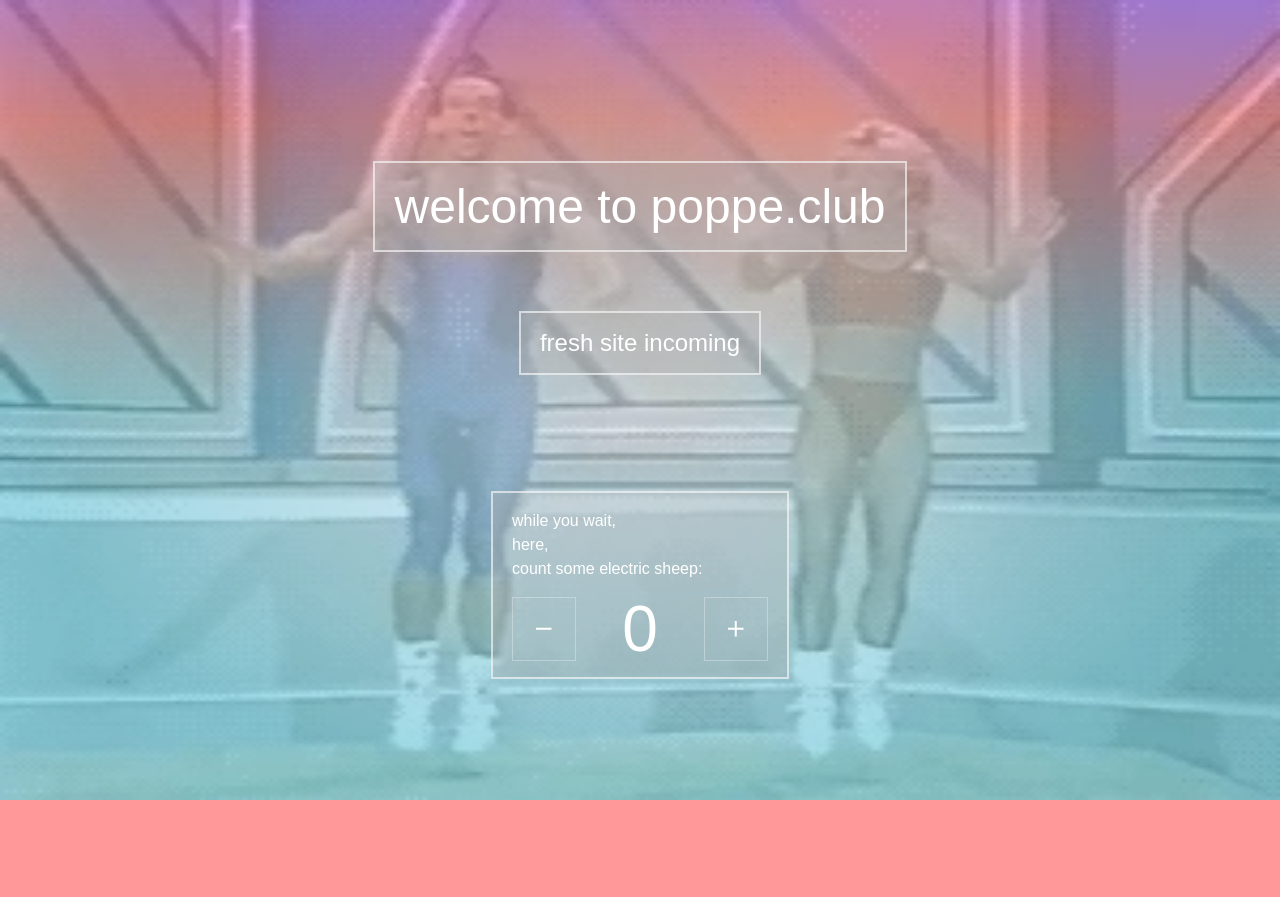
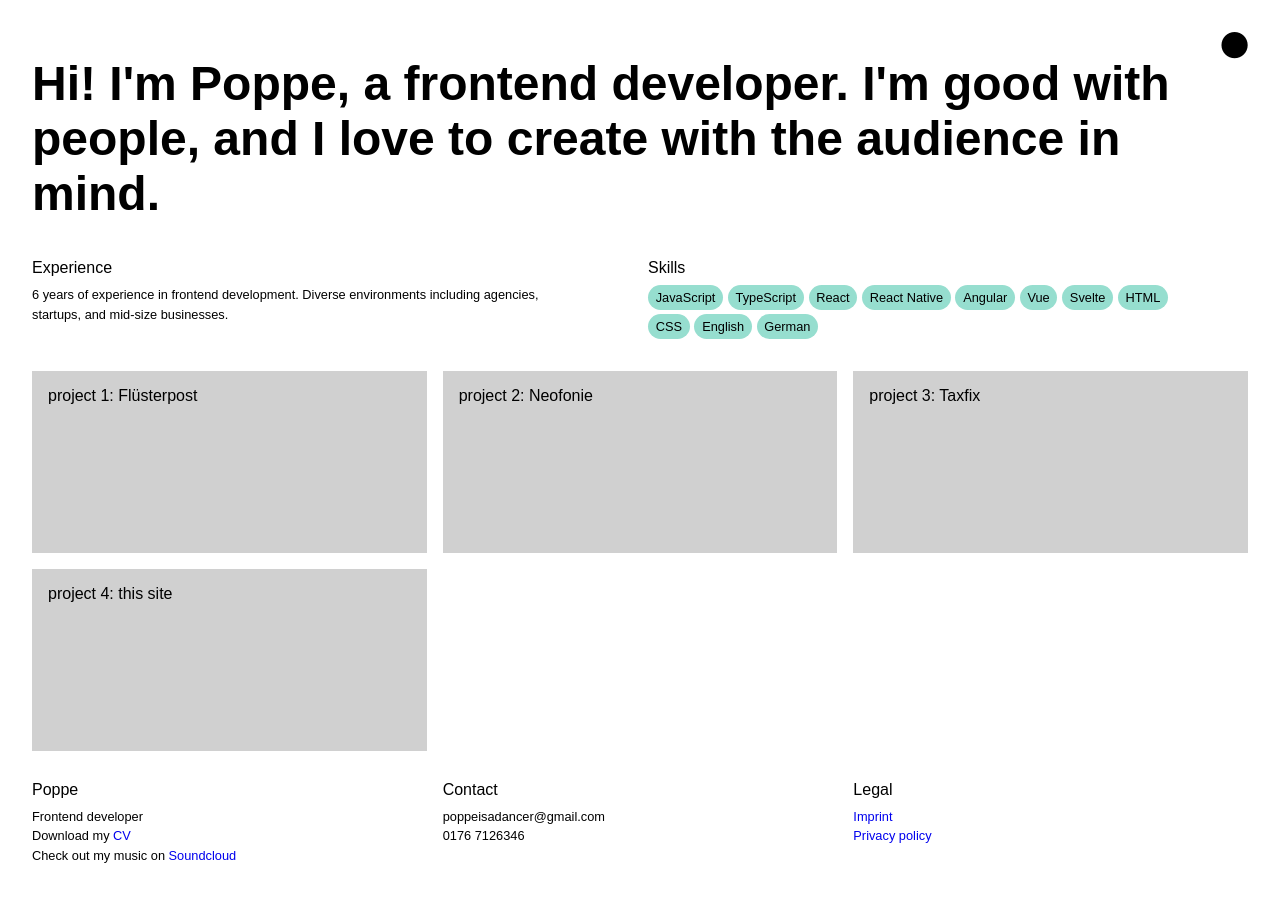
Before and after one commit to djpo/poppe-club, a SvelteKit app: page / in a window 1280 px wide. Before the commit the page ends 800 px from the top, so only its background shows below. Built offline with nearby package versions, Linux system fonts and the light colour scheme.

Commit message:
add Home page: content, layout, theming

```diff
--- a/src/global.css
+++ b/src/global.css
@@ -5,67 +5,92 @@
     Roboto, Oxygen, Ubuntu, Cantarell, "Open Sans", "Helvetica Neue", sans-serif;
   --font-body-1: "DM Sans Variable";
   --font-mono: monospace;
-  --color-bg-0: rgb(214, 142, 241);
-  --color-bg-1: rgb(255, 153, 153);
-  --color-bg-2: rgb(100, 216, 228);
-  --color-bg-translucent: rgba(255, 153, 153, 0.5);
-  --color-theme-1: white;
-  --color-theme-2: fuchsia;
-  --color-text: rgba(255, 255, 255, 1);
-  --gray-box-background: rgba(175, 175, 175, 0.35);
-  --gray-box-border: rgba(255, 255, 255, 0.6);
-  --column-width: 42rem;
-  --column-margin-top: 4rem;
+
+  --color-white: rgb(255, 255, 255);
+  --color-black: rgb(0, 0, 0);
+  --color-lightblack: rgb(43, 43, 43);
+  --color-lightpink-1: rgb(253, 188, 227);
+  --color-teal: rgb(52, 204, 205);
+  --color-lightgreen-1: rgb(182, 239, 221);
+  --color-orange: rgb(255, 110, 19);
+  --color-fuchsia: rgb(255, 39, 197);
+  --color-lightgreen-2: rgb(150, 222, 207);
+  --color-lightblue: rgb(103, 169, 217);
+  --color-mint: rgb(45, 223, 159);
+  --color-lightpink-2: rgb(255, 175, 234);
+  --color-sherbert-pink: rgb(214, 142, 241);
+  --color-sherbert-orange: rgb(255, 153, 153);
+  --color-sherbert-blue: rgb(100, 216, 228);
+
+  --column-width: 42em;
+  --column-margin-top: 4em;
+  --breakpoint-s: 360px;
+  --breakpoint-m: 480px;
+  --breakpoint-l: 720px;
+  --breakpoint-xl: 1080px;
+  --breakpoint-xxl: 1440px;
 
   font-family: var(--font-body-1), var(--font-body-default);
-  color: var(--color-text);
 }
 
 body {
   min-height: 100vh;
   margin: 0;
   background-attachment: fixed;
-  background-color: var(--color-bg-1);
   background-size: 100vw 100vh;
-  background-image: radial-gradient(
-      50% 50% at 50% 50%,
-      rgba(255, 255, 255, 0.75) 0%,
-      rgba(255, 255, 255, 0) 100%
-    ),
-    linear-gradient(
-      180deg,
-      var(--color-bg-0) 0%,
-      var(--color-bg-1) 15%,
-      var(--color-bg-2) 50%
-    );
 }
 
 h1,
 h2,
+p,
+ul {
+  font-weight: 400;
+  text-align: left;
+  margin: 0;
+}
 p {
-  font-weight: 400;
+  font-size: 0.7em;
+  line-height: 1.3;
 }
-
-p {
-  line-height: 1.5;
-}
-
 a {
-  color: var(--color-theme-1);
   text-decoration: none;
 }
-
 a:hover {
   text-decoration: underline;
 }
+@media (min-width: 380px) {
+  p {
+    font-size: 0.8em;
+    line-height: 1.5;
+  }
+}
 
 h1 {
-  font-size: 2rem;
-  text-align: center;
+  margin-top: 0.5em;
+  margin-bottom: 0.5em;
+  font-size: 1.5em;
+  font-weight: 500;
 }
-
 h2 {
-  font-size: 1.1rem;
+  margin-top: 0.9em;
+  margin-bottom: 0.5em;
+  font-weight: 500;
+  font-size: 0.9em;
+}
+@media (min-width: 720px) {
+  h1 {
+    font-size: 2.2em;
+    font-weight: 600;
+    margin-right: 1em;
+  }
+  h2 {
+    font-size: 1em;
+  }
+}
+@media (min-width: 1080px) {
+  h1 {
+    font-size: 3em;
+  }
 }
 
 pre {
@@ -76,12 +101,11 @@ pre {
   box-shadow: 2px 2px 6px rgb(255 255 255 / 25%);
   padding: 0.5em;
   overflow-x: auto;
-  color: var(--color-text);
 }
 
 .text-column {
   display: flex;
-  max-width: 48rem;
+  max-width: 48em;
   flex: 0.6;
   flex-direction: column;
   justify-content: center;
@@ -89,20 +113,24 @@ pre {
 }
 
 input,
-button {
+button,
+.btn {
   font-size: inherit;
   font-family: inherit;
 }
-
 button:focus:not(:focus-visible) {
   outline: none;
 }
+.btn {
+  color: inherit;
+  text-decoration: none !important;
+}
+.btn-1 {
+  padding: 0.2em 0.5em;
+}
 
-@media (min-width: 720px) {
-  h1 {
-    font-size: 3rem;
-  }
-  h2 {
-    font-size: 1.5rem;
-  }
+.prevent-select {
+  -webkit-user-select: none; /* Safari */
+  -ms-user-select: none; /* IE 10 and IE 11 */
+  user-select: none; /* Standard syntax */
 }
--- /dev/null
+++ b/src/lib/Bubble.svelte
@@ -0,0 +1,21 @@
+<script lang="ts">
+  import { themes, themeState } from "$lib/theme.svelte.ts";
+
+  const { text } = $props();
+</script>
+
+<p
+  class="bubble"
+  style:background-color="var({themes[themeState.themeId].bubbleBg})"
+  style:color="var({themes[themeState.themeId].bubbleText})"
+>
+  {text}
+</p>
+
+<style>
+  .bubble {
+    border-radius: 1em;
+    padding: 0.2em 0.6em;
+    background-color: var(--color-lightgreen-2);
+  }
+</style>
--- /dev/null
+++ b/src/lib/ThemeButton.svelte
@@ -0,0 +1,23 @@
+<script lang="ts">
+  import { themes, themeState, cycleTheme } from "$lib/theme.svelte.ts";
+
+  function handleClick() {
+    cycleTheme();
+  }
+</script>
+
+<btn class="btn header-button prevent-select" onclick={handleClick}>
+  <p style:color="var({themes[themeState.themeId].text})">⬤</p>
+</btn>
+
+<style>
+  .header-button {
+    width: 2em;
+    height: 2em;
+    cursor: pointer;
+  }
+  .header-button > p {
+    font-size: 1.2em;
+    text-align: center;
+  }
+</style>
--- /dev/null
+++ b/src/lib/theme.svelte.ts
@@ -0,0 +1,79 @@
+type Theme = {
+  id: number;
+  name: string;
+  bg: string;
+  text: string;
+  bubbleBg: string;
+  bubbleText: string;
+};
+
+export const themes: Theme[] = [
+  {
+    id: 0,
+    name: "white",
+    bg: "--color-white",
+    text: "--color-black",
+    bubbleBg: "--color-lightgreen-2",
+    bubbleText: "--color-black",
+  },
+  {
+    id: 1,
+    name: "black",
+    bg: "--color-lightblack",
+    text: "--color-white",
+    bubbleBg: "--color-white",
+    bubbleText: "--color-black",
+  },
+  {
+    id: 2,
+    name: "pink",
+    bg: "--color-lightpink-1",
+    text: "--color-black",
+    bubbleBg: "--color-lightblue",
+    bubbleText: "--color-black",
+  },
+  {
+    id: 3,
+    name: "teal",
+    bg: "--color-teal",
+    text: "--color-black",
+    bubbleBg: "--color-white",
+    bubbleText: "--color-black",
+  },
+  {
+    id: 4,
+    name: "seafoam",
+    bg: "--color-lightgreen-1",
+    text: "--color-black",
+    bubbleBg: "--color-mint",
+    bubbleText: "--color-black",
+  },
+  {
+    id: 5,
+    name: "orange",
+    bg: "--color-orange",
+    text: "--color-black",
+    bubbleBg: "--color-white",
+    bubbleText: "--color-black",
+  },
+  {
+    id: 6,
+    name: "fuchsia",
+    bg: "--color-fuchsia",
+    text: "--color-black",
+    bubbleBg: "--color-lightpink-2",
+    bubbleText: "--color-black",
+  },
+];
+
+export const themeState = $state({
+  themeId: 0,
+});
+
+export function cycleTheme() {
+  if (themeState.themeId + 1 < themes.length) {
+    themeState.themeId += 1;
+  } else {
+    themeState.themeId = 0;
+  }
+}
--- a/src/routes/+layout.svelte
+++ b/src/routes/+layout.svelte
@@ -1,12 +1,17 @@
-<script>
+<script lang="ts">
   import "../global.css";
+  import { themes, themeState } from "$lib/theme.svelte.ts";
 
   let { children } = $props();
 </script>
 
-<div class="app">
+<div
+  class="app"
+  style:background-color="var({themes[themeState.themeId].bg})"
+  style:color="var({themes[themeState.themeId].text})"
+>
   <main>
-    {@render children?.()}
+    {@render children()}
   </main>
 </div>
 
@@ -16,14 +21,23 @@
     flex-direction: column;
     min-height: 100vh;
     min-width: 100vw;
+    /* default colors, overridden by theme */
+    background-color: var(--color-white);
+    color: var(--color-black);
   }
-
   main {
+    margin: 0 auto;
+    box-sizing: border-box;
     flex: 1;
     display: flex;
     flex-direction: column;
     width: 100%;
-    margin: 0 auto;
-    box-sizing: border-box;
+    max-width: 1440px;
+    padding: 1em;
+  }
+  @media (min-width: 720px) {
+    main {
+      padding: 2em;
+    }
   }
 </style>
--- a/src/routes/+page.svelte
+++ b/src/routes/+page.svelte
@@ -1,52 +1,164 @@
 <script>
-  import cancan from "$lib/images/cancan.webp";
-  import Counter from "./Counter.svelte";
+  import ThemeButton from "$lib/ThemeButton.svelte";
+  import Bubble from "$lib/Bubble.svelte";
+  import { homeContent } from "./content.ts";
 </script>
 
-<img class="background-video" src={cancan} alt="welcome!!!!!!" />
+<section>
+  <div class="header-with-button">
+    <ThemeButton />
 
-<section>
-  <h1 class="gray-box">welcome to poppe.club</h1>
+    <h1>
+      Hi! I'm Poppe, a frontend developer. I'm good with people, and I love to
+      create with the audience in mind.
+    </h1>
+  </div>
 
-  <h2 class="gray-box">fresh site incoming</h2>
+  <div class="main-chunks-container">
+    {#each homeContent as chunk (chunk)}
+      <div class="text-chunk main-chunk">
+        <h2>{chunk.label}</h2>
+        {#if chunk.type === "bubbleList"}
+          <ul class="bubble-list">
+            {#each chunk.content as item (item)}
+              <li><Bubble text={item} /></li>
+            {/each}
+          </ul>
+        {:else}
+          <p>{chunk.content}</p>
+        {/if}
+      </div>
+    {/each}
+  </div>
 
-  <div class="counter-container gray-box">
-    <p class="counter-label">
-      while you wait,<br />here,<br />count some electric sheep:
-    </p>
-    <Counter />
+  <div class="projects">
+    <a class="btn" href="/project">
+      <div class="project-thumbnail">project 1: Flüsterpost</div>
+    </a>
+    <a class="btn" href="/project">
+      <div class="project-thumbnail">project 2: Neofonie</div>
+    </a>
+    <a class="btn" href="/project">
+      <div class="project-thumbnail">project 3: Taxfix</div>
+    </a>
+    <a class="btn" href="/project">
+      <div class="project-thumbnail">project 4: this site</div>
+    </a>
+  </div>
+
+  <div class="footer-chunks-container">
+    <div class="text-chunk footer-chunk-wider">
+      <h2>Poppe</h2>
+      <p>
+        Frontend developer
+        <br />
+        Download my
+        <a
+          href="https://drive.google.com/file/d/1LjoMApP79TjppJpmG1pg8q77wIMyDcJi/view"
+          target="_blank">CV</a
+        >
+        <br />
+        Check out my music on
+        <a href="https://soundcloud.com/poppe-poppe" target="_blank"
+          >Soundcloud</a
+        >
+      </p>
+    </div>
+
+    <div class="text-chunk">
+      <h2>Contact</h2>
+      <p>
+        poppeisadancer@gmail.com
+        <br />
+        0176 7126346
+      </p>
+    </div>
+
+    <div class="text-chunk">
+      <h2>Legal</h2>
+      <p>
+        <a href="/imprint">Imprint</a>
+        <br />
+        <a href="/privacy">Privacy policy</a>
+      </p>
+    </div>
   </div>
 </section>
 
 <style>
-  .background-video {
-    position: fixed;
-    height: 100%;
-    width: 100%;
-    margin: 0;
-    z-index: -1;
-    opacity: 0.4;
+  .header-with-button {
+    display: flex;
+    flex-direction: column;
+  }
+  @media (min-width: 720px) {
+    .header-with-button {
+      display: flex;
+      flex-direction: row-reverse;
+    }
   }
 
-  section {
-    flex: 1;
-    display: flex;
-    flex-direction: column;
-    justify-content: center;
-    align-items: center;
+  @media (min-width: 720px) {
+    .main-chunks-container {
+      display: grid;
+      grid-template-columns: repeat(auto-fit, minmax(21em, 1fr));
+      gap: 1em;
+    }
+  }
+  @media (max-width: 479px) {
+    .main-chunk {
+      padding: 0;
+    }
+  }
+  @media (max-width: 719px) {
+    .main-chunk {
+      margin-top: 1em;
+    }
+  }
+  @media (min-width: 1080px) {
+    .main-chunk {
+      padding-right: 10%;
+    }
   }
 
-  .gray-box {
-    border: 2px solid var(--gray-box-border);
-    background-color: var(--gray-box-background);
-    padding: 1rem 1.2rem;
+  .footer-chunks-container {
+    display: grid;
+    grid-template-columns: repeat(3, 1fr);
+    gap: 1em;
+  }
+  @media (max-width: 719px) {
+    .footer-chunks-container {
+      grid-template-columns: repeat(2, 1fr);
+    }
+  }
+  .footer-chunk-wider {
+    min-width: 280px;
+  }
+  @media (max-width: 719px) {
+    .footer-chunk-wider {
+      grid-column: 1 / span 2;
+    }
   }
 
-  .counter-container {
-    margin-top: 6rem;
+  .bubble-list {
+    min-width: 50%;
+    padding: 0;
+    display: flex;
+    flex-wrap: wrap;
+    gap: 0.3em;
+    list-style: none;
   }
-
-  .counter-label {
-    margin: 0 0 1rem 0;
+  .projects {
+    margin-top: 2em;
+    margin-bottom: 1em;
+    display: grid;
+    grid-template-columns: repeat(auto-fit, minmax(21em, 1fr));
+    gap: 1em;
+  }
+  .project-thumbnail {
+    min-height: 150px;
+    min-width: 100px;
+    max-width: 100%;
+    background-color: rgba(100, 100, 100, 0.3);
+    padding: 1em;
   }
 </style>
--- a/src/routes/Counter.svelte
+++ /dev/null
@@ -1,113 +0,0 @@
-<script>
-  import { run } from "svelte/legacy";
-
-  import { spring } from "svelte/motion";
-
-  let count = $state(0);
-
-  const displayed_count = spring();
-
-  /**
-   * @param {number} n
-   * @param {number} m
-   */
-  function modulo(n, m) {
-    // handle negative numbers
-    return ((n % m) + m) % m;
-  }
-  run(() => {
-    displayed_count.set(count);
-  });
-  let offset = $derived(modulo($displayed_count, 1));
-</script>
-
-<div class="counter">
-  <button onclick={() => (count -= 1)} aria-label="Decrease the counter by one">
-    <svg aria-hidden="true" viewBox="0 0 1 1">
-      <path d="M0,0.5 L1,0.5" />
-    </svg>
-  </button>
-
-  <div class="counter-viewport">
-    <div
-      class="counter-digits"
-      style="transform: translate(0, {100 * offset}%)"
-    >
-      <strong class="hidden" aria-hidden="true"
-        >{Math.floor($displayed_count + 1)}</strong
-      >
-      <strong>{Math.floor($displayed_count)}</strong>
-    </div>
-  </div>
-
-  <button onclick={() => (count += 1)} aria-label="Increase the counter by one">
-    <svg aria-hidden="true" viewBox="0 0 1 1">
-      <path d="M0,0.5 L1,0.5 M0.5,0 L0.5,1" />
-    </svg>
-  </button>
-</div>
-
-<style>
-  .counter {
-    display: flex;
-  }
-
-  .counter button {
-    width: 2em;
-    padding: 0;
-    display: flex;
-    align-items: center;
-    justify-content: center;
-    border: 0;
-    background-color: transparent;
-    touch-action: manipulation;
-    font-size: 2rem;
-    border: 1px solid rgba(255, 255, 255, 0.3);
-  }
-
-  .counter button:hover {
-    background-color: var(--color-bg-translucent);
-  }
-
-  svg {
-    width: 25%;
-    height: 25%;
-  }
-
-  path {
-    vector-effect: non-scaling-stroke;
-    stroke-width: 2px;
-    stroke: var(--color-text);
-  }
-
-  .counter-viewport {
-    width: 8em;
-    height: 4em;
-    overflow: hidden;
-    text-align: center;
-    position: relative;
-  }
-
-  .counter-viewport strong {
-    position: absolute;
-    display: flex;
-    width: 100%;
-    height: 100%;
-    font-weight: 400;
-    color: var(--color-theme-1);
-    font-size: 4rem;
-    align-items: center;
-    justify-content: center;
-  }
-
-  .counter-digits {
-    position: absolute;
-    width: 100%;
-    height: 100%;
-  }
-
-  .hidden {
-    top: -100%;
-    user-select: none;
-  }
-</style>
--- /dev/null
+++ b/src/routes/content.ts
@@ -0,0 +1,35 @@
+export type BubbleList = string[];
+
+type ContentChunk = {
+  label: string;
+  type: "text" | "bubbleList";
+  content: string | BubbleList;
+};
+
+const skills: BubbleList = [
+  "JavaScript",
+  "TypeScript",
+  "React",
+  "React Native",
+  "Angular",
+  "Vue",
+  "Svelte",
+  "HTML",
+  "CSS",
+  "English",
+  "German",
+];
+
+export const homeContent: ContentChunk[] = [
+  {
+    label: "Experience",
+    type: "text",
+    content:
+      "6 years of experience in frontend development. Diverse environments including agencies, startups, and mid-size businesses.",
+  },
+  {
+    label: "Skills",
+    type: "bubbleList",
+    content: skills,
+  },
+];
--- a/tsconfig.json
+++ b/tsconfig.json
@@ -10,6 +10,7 @@
     "sourceMap": true,
     "strict": true,
     "module": "NodeNext",
-    "moduleResolution": "NodeNext"
+    "moduleResolution": "NodeNext",
+    "allowImportingTsExtensions": true
   }
 }
```
Also changed, not shown: src/routes/imprint/+page.svelte (added, +7 -0 lines), src/routes/privacy/+page.svelte (added, +7 -0 lines), src/routes/project/+page.svelte (added, +7 -0 lines).
